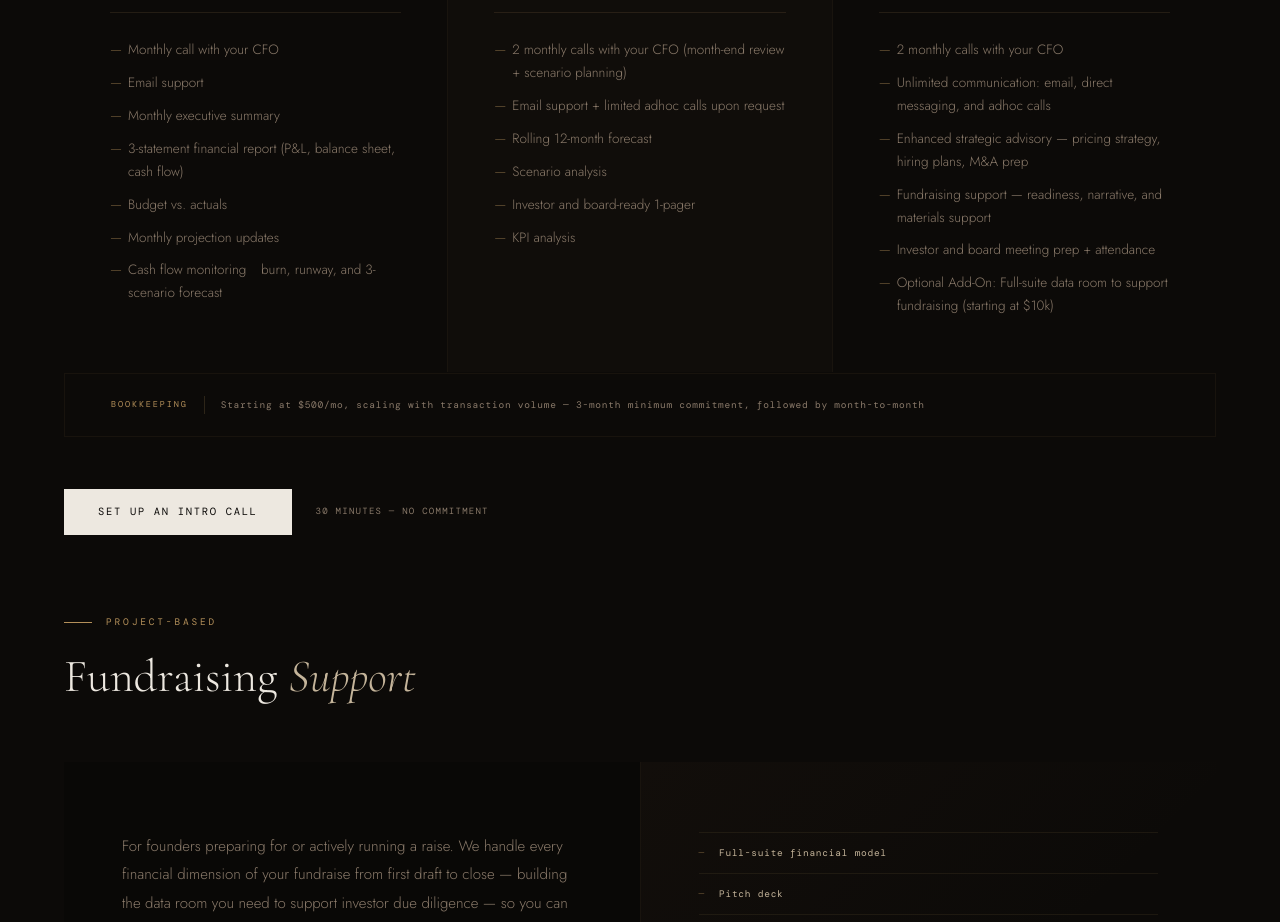
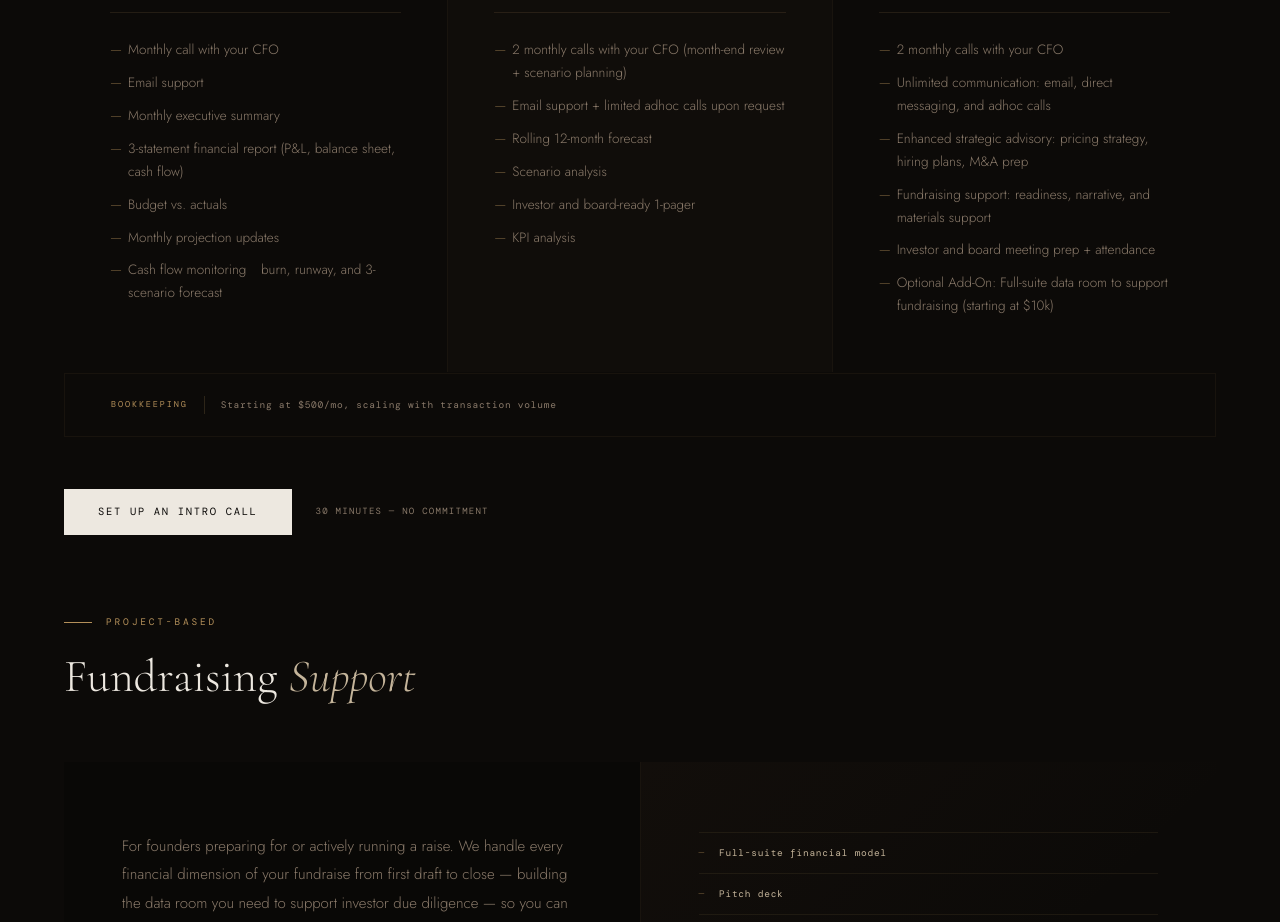
Before and after one commit to hannahrowv/row-ventures-website, a React (Vite) app: page / in a window 1280 px wide. Shown: the part 2800-3722 px from the top of the page. Built offline with nearby package versions, Linux system fonts and the light colour scheme; a web font is replaced by a local one.

Commit message:
Fix bullet punctuation and trim bookkeeping note

```diff
--- a/src/App.jsx
+++ b/src/App.jsx
@@ -558,8 +558,8 @@ export default function App() {
             { label: "Tier 03", name: "Growth CFO", price: "$8,500", featured: false, features: [
               "2 monthly calls with your CFO",
               "Unlimited communication: email, direct messaging, and adhoc calls",
-              "Enhanced strategic advisory — pricing strategy, hiring plans, M&A prep",
-              "Fundraising support — readiness, narrative, and materials support",
+              "Enhanced strategic advisory: pricing strategy, hiring plans, M&A prep",
+              "Fundraising support: readiness, narrative, and materials support",
               "Investor and board meeting prep + attendance",
               "Optional Add-On: Full-suite data room to support fundraising (starting at $10k)"
             ] }
@@ -582,7 +582,7 @@ export default function App() {
           <div className="rv-addon-inner">
             <span className="rv-addon-tag">Bookkeeping</span>
             <span className="rv-addon-sep" />
-            <span className="rv-addon-text">Starting at $500/mo, scaling with transaction volume — 3-month minimum commitment, followed by month-to-month</span>
+            <span className="rv-addon-text">Starting at $500/mo, scaling with transaction volume</span>
           </div>
         </div>
         <div className="rv-services-cta rv-reveal">
```
